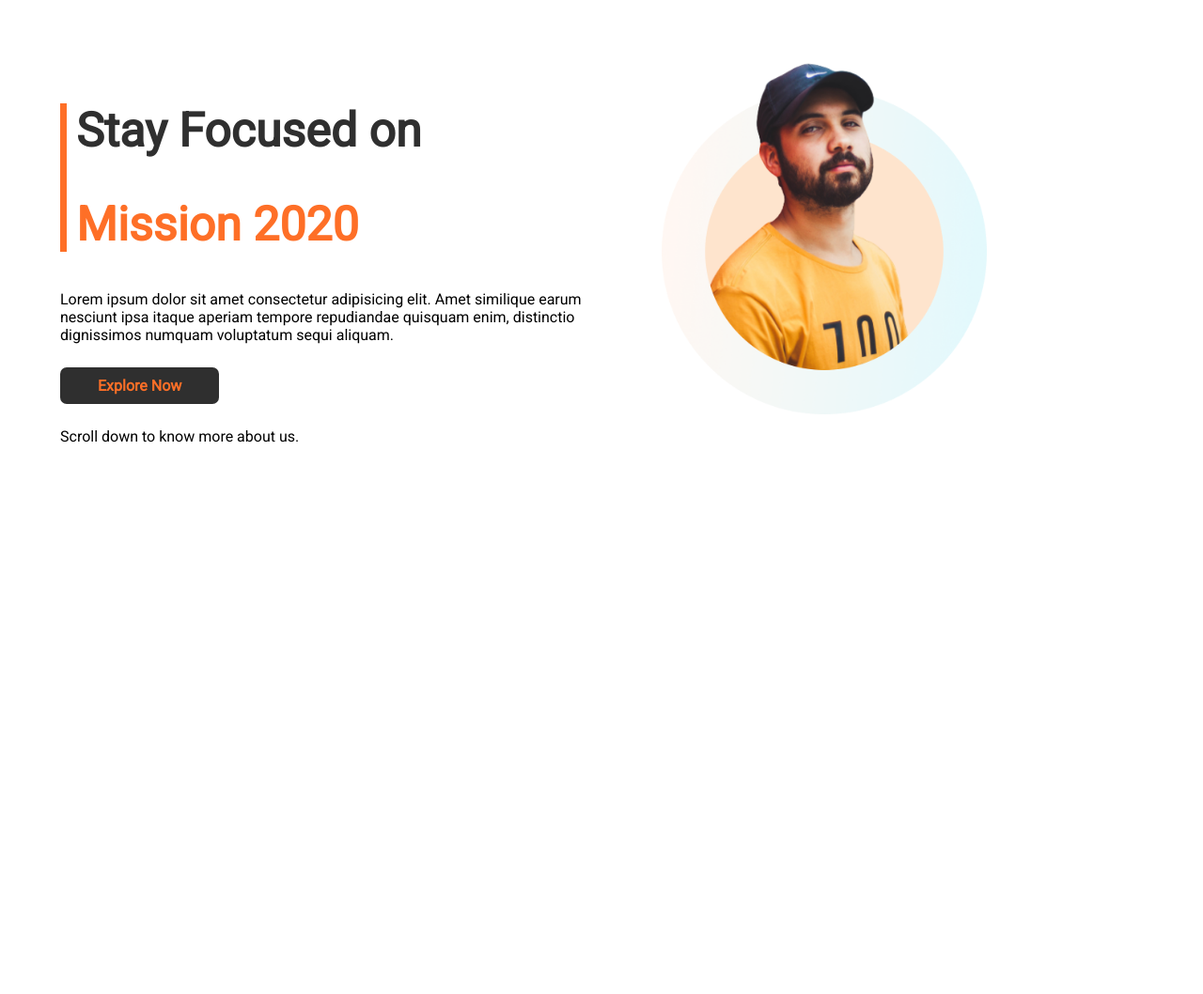
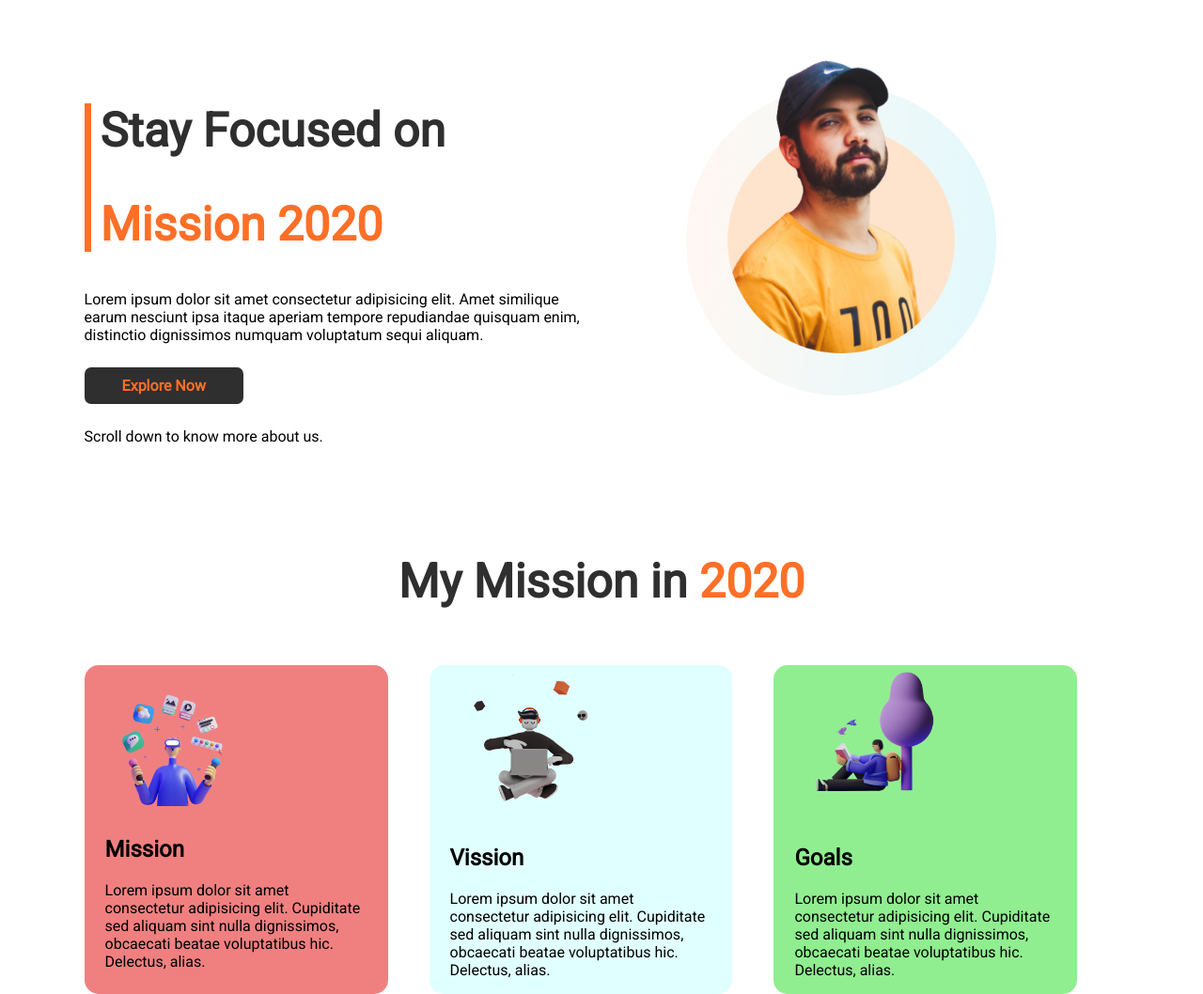
Before and after one commit to AbuKausar007/mission_one_assignment, a plain HTML site: page index.html in a window 1280 px wide. Shown: the whole page at 94% size. Before the commit the page ends 800 px from the top, so only its background shows below. Drawn offline with Linux system fonts and the light colour scheme.

Commit message:
My mission part done

```diff
--- a/index.html
+++ b/index.html
@@ -27,5 +27,31 @@
             <img src="images/person/person-2.png" alt="">
         </div>
     </section>
+    <section>
+        <h1 class="my_mission">My Mission in <span class="year"> 2020</span></h1>
+        <div class="flexiable_container misson_vission_goals">
+            <div id="mission_one" class="half_widht ">
+                <img src="images/illustrators/illustrator-1.png" alt="">
+                <h2>Mission</h2>
+                <p>
+                    Lorem ipsum dolor sit amet consectetur adipisicing elit. Cupiditate sed aliquam sint nulla dignissimos, obcaecati beatae voluptatibus hic. Delectus, alias.
+                </p>
+            </div>
+            <div id="mission_two" class="half_widht ">
+                <img src="images/illustrators/illustrator-2.png" alt="">
+                <h2>Vission</h2>
+                <p>
+                    Lorem ipsum dolor sit amet consectetur adipisicing elit. Cupiditate sed aliquam sint nulla dignissimos, obcaecati beatae voluptatibus hic. Delectus, alias.
+                </p>
+            </div>
+            <div id="mission_three" class="half_widht ">
+                <img src="images/illustrators/illustrator-3.png" alt="">
+                <h2>Goals</h2>
+                <p>
+                    Lorem ipsum dolor sit amet consectetur adipisicing elit. Cupiditate sed aliquam sint nulla dignissimos, obcaecati beatae voluptatibus hic. Delectus, alias.
+                </p>
+            </div>
+        </div>
+    </section>
 </body>
 </html>
--- a/style.css
+++ b/style.css
@@ -8,7 +8,7 @@ body{
 }
 .half_widht{
     width: 50%;
-    padding-left: 5%;
+    padding-left: 7%;
 
 }
 .half_widht img{
@@ -42,3 +42,42 @@ body{
     font-weight: 700;
 
 }
+.my_mission{
+    margin-top: 100px;
+    text-align: center;
+    font-weight: bold;
+    font-size: 50px;
+    color: #2f2f2f;
+}
+.year{
+    color: #fe6f27;
+}
+.misson_vission_goals{
+    margin-top: 60px;
+    padding-left: 7%;
+    padding-right: 7%;
+}
+#mission_one{
+    background-color: lightcoral;
+    width: 50%;
+    border-radius: 15px;
+    padding-left: 2%;
+    padding-right: 2%;
+    margin-right: 4%;
+}
+#mission_two{
+    background-color: lightcyan;
+    width: 50%;
+    border-radius: 15px;
+    padding-left: 2%;
+    padding-right: 2%;
+    margin-right: 4%;
+}
+#mission_three{
+    background-color: lightgreen;
+    width: 50%;
+    border-radius: 15px;
+    padding-left: 2%;
+    padding-right: 2%;
+    margin-right: 4%;
+}
```
